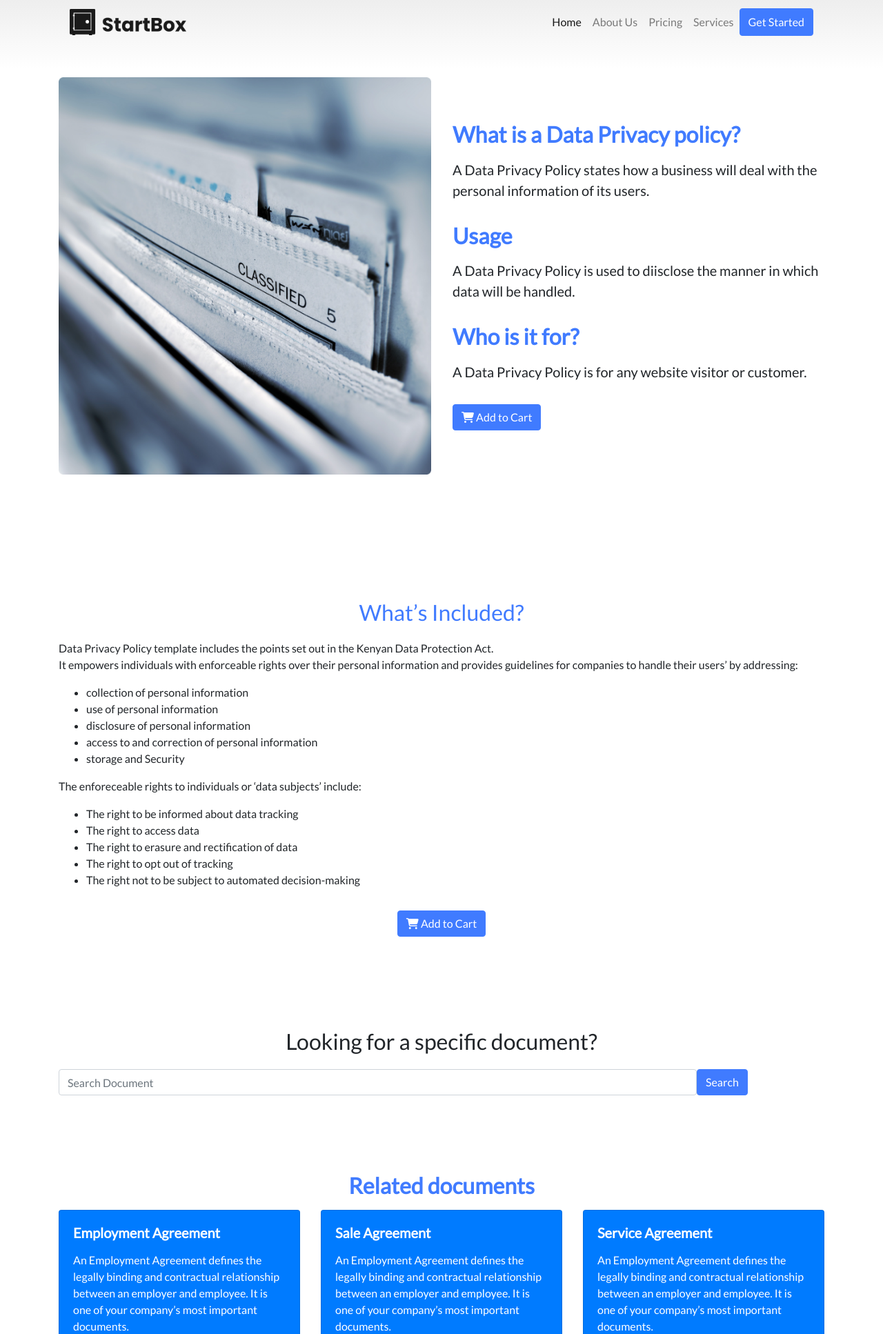
After one commit to hellen17/StartBox, a Django app: page /dataprivacy/ in a window 1280 px wide. The commit adds this page. Shown: the top 1934 px of the page at 69% size. Run offline with Django 4.2, Linux system fonts and the light colour scheme; some libraries are stand-ins or nearby versions.

Commit message:
Added data privacy template page

```diff
--- a/StartBx/StartBx/settings.py
+++ b/StartBx/StartBx/settings.py
@@ -23,7 +23,7 @@ BASE_DIR = Path(__file__).resolve().parent.parent
 SECRET_KEY = 'django-insecure-lvqz#lt2q#^m92o1=&_bpqx_ogzi0ru*jni26(f4m8+zddvo6u'
 
 # SECURITY WARNING: don't run with debug turned on in production!
-DEBUG = False
+DEBUG = True
 
 ALLOWED_HOSTS = []
 
--- a/StartBx/frontend/urls.py
+++ b/StartBx/frontend/urls.py
@@ -1,5 +1,5 @@
 from django.urls import path
-from .views import HomeView, PackageView, GetTemplateView
+from .views import HomeView, PackageView, GetTemplateView, DataPrivacyView
 
 app_name = 'frontend'
 
@@ -7,5 +7,6 @@ urlpatterns = [
     path('', HomeView.as_view(), name='home'),
     path('packages/', PackageView.as_view(), name='packages'),
     path('templates/', GetTemplateView.as_view(), name='templates'),
+    path('dataprivacy/', DataPrivacyView.as_view(), name='dataprivacy')
 
 ]
--- a/StartBx/frontend/views.py
+++ b/StartBx/frontend/views.py
@@ -11,3 +11,6 @@ class PackageView(TemplateView):
 
 class GetTemplateView(TemplateView):
     template_name = 'documents.html'
+
+class DataPrivacyView(TemplateView):
+    template_name = 'documents/dataprivacy.html'
--- /dev/null
+++ b/StartBx/templates/documents/dataprivacy.html
@@ -0,0 +1,283 @@
+{% extends "base.html" %}
+
+{% block content %}
+{% load static %}
+
+<style>
+
+    .card-services{
+        height:320px;
+    }
+    .card-services > img{
+        height:80px;
+        padding-bottom:1em;
+    }
+    .card-body> img{
+        height:50px;
+        padding-bottom:1em;
+    }
+    section{
+        padding-bottom: 4em;
+    }
+    .gazette_txt{
+        font-weight: 500;
+    }
+    .gazette {
+        border-radius: 10px;
+        border: 4px solid #C3EBEE;
+    }
+    .btn {
+        color: #fff;
+        background-color: var(--theme-color);
+        border-color: var(--theme-color);
+    }
+    .pricing > .card > .card-body{
+        min-height: 400px!important;
+    }
+    .theme-color{
+        color:  var(--theme-color);
+    }
+    .card-services > .btn{
+        color: var(--theme-color)!important;
+        background-color: #fff;
+        border-color: var(--theme-color);
+    }
+    .card-services > .btn:hover {
+        background-color: var(--theme-color)!important;
+        color: white!important;
+      }
+
+
+    @media only screen and (max-width: 968px) {
+
+        .card{
+            margin-bottom: 2em;
+        }
+        .mobilenopadding{
+            padding-top: unset!important;
+            padding-left: unset!important;
+        }
+    }
+
+</style>
+
+    <header class="container">
+    <nav class="navbar navbar-expand-lg navbar-light">
+        <a href="/"><img style="height:48px" class="navbar-brand" src="{% static 'img/Startbox logo-black.png' %}" alt="Logo"></a>
+        <button class="navbar-toggler" type="button" data-toggle="collapse" data-target="#navbarNavAltMarkup" aria-controls="navbarNavAltMarkup" aria-expanded="false" aria-label="Toggle navigation">
+          <span class="navbar-toggler-icon"></span>
+        </button>
+        <div class="collapse navbar-collapse justify-content-end" id="navbarNavAltMarkup">
+          <div class="navbar-nav">
+            <a class="nav-item nav-link active" href="/">Home <span class="sr-only">(current)</span></a>
+            <a class="nav-item nav-link" href="#">About Us</a>
+            <a class="nav-item nav-link" href="#pricing">Pricing</a>
+            <a class="nav-item nav-link" href="#">Services</a>
+            <button type="button" class="btn btn-primary">Get Started</button>
+          </div>
+        </div>
+      </nav>
+      </header>
+
+    <main>
+     <section id="hero">
+        <div class="container py-5">
+            <div class="row">
+
+                <div class="col-md-6">
+                    <img class="img-fluid" src="{% static 'img/Rectangle 448.png' %}">
+                </div>
+
+                <div class="col-md-6 m-auto px-3">
+
+                    <h2 class="display-5 mb-3 theme-color"><strong>What is a Data Privacy policy?</strong> </h2>
+                    <p class="lead pb-3">A Data Privacy Policy states how a business will deal with the personal information of its users.</p>
+                    <h2 class="display-5 mb-3 theme-color"><strong>Usage</strong> </h2>
+                    <p class="lead pb-3">A Data Privacy Policy is used to diisclose the manner in which data will be handled.</p>
+                    <h2 class="display-5 mb-3 theme-color"><strong>Who is it for?</strong> </h2>
+                    <p class="lead pb-3">A Data Privacy Policy is for  any website visitor or customer.</p>
+                    <a href="#packages"><button type="button" class="btn btn-primary"><i class="fa fa-shopping-cart" aria-hidden="true"></i>
+                        Add to Cart</button></a>
+
+                </div>
+
+            </div>
+        </div>
+     </section>
+
+<!-- Description -->
+<Section class="py-3" >
+    <div class="container my-5">
+        <p class="theme-color text-center" style="font-size: 2em;">What’s Included?</p>
+        <span>
+            <p>Data Privacy Policy template includes the points set out in the Kenyan Data Protection Act. <br>
+
+            It empowers individuals with enforceable rights over their personal information and provides guidelines for companies to handle their users’  by addressing:</p>
+            <ul>
+                <li>collection of personal information</li>
+                <li>use of personal information </li>
+                <li>disclosure of personal information</li>
+                <li>access to and correction of personal information</li>
+                <li>storage and Security</li>
+            </ul>
+            <p>The enforeceable rights to individuals or ‘data subjects’ include:</p>
+            <ul>
+                <li>The right to be informed about data tracking</li>
+                <li>The right to access data</li>
+                <li>The right to erasure and rectification of data</li>
+                <li>The right to opt out of tracking</li>
+                <li>The right not to be subject to automated decision-making</li>
+            </ul>
+            <div class="text-center pt-3">
+            <a href="#packages"><button type="button" class="btn btn-primary"><i class="fa fa-shopping-cart" aria-hidden="true"></i>
+                Add to Cart</button></a>
+            </div>
+        </span>
+
+
+
+    </div>
+</Section>
+<!-- End of Description -->
+
+<!-- Search -->
+<Section class="py-3">
+    <div class="container text-center my-5">
+        <p style="font-size: 2em;">Looking  for a specific document?</p>
+        <form class="form-inline">
+
+            <input class="form-control col-md-10 " type="search" placeholder="Search Document" aria-label="Search">
+
+            <button class="btn btn-outline-success my-2 my-sm-0" type="submit">Search</button>
+        </form>
+
+
+    </div>
+</Section>
+<!-- End of Search -->
+
+
+<!-- Templates -->
+<section id="templates" class="my-5">
+    <div class="container text-center">
+        <h2 class="mb-3 font-weight-bold" style="color: var(--theme-color);">Related documents</h2>
+        <!-- <p class="lead">We make it simple, easy and accessible for more people  to start businesses and stay compliant, all on their own.</p>  -->
+
+        <div class="row row-cols-3">
+            <div class="col-md-4">
+              <div class="card text-white text-left bg-primary mb-3">
+                <div class="card-body card-services d-flex flex-column">
+
+                  <h5 class="card-title mb-3"><strong>Employment
+                    Agreement</strong></h5>
+                  <p class="card-text">
+                    An Employment Agreement
+                    defines the legally binding and
+                    contractual relationship between
+                    an employer and employee.
+                    It is one of your company’s
+                    most important documents.</p>
+
+                  <a href="#" class="mt-auto btn btn-outline-primary">More</a>
+                </div>
+              </div>
+            </div>
+            <div class="col-md-4">
+              <div class="card text-white text-left bg-primary mb-3">
+                <div class="card-body card-services d-flex flex-column">
+
+                  <h5 class="card-title mb-3"><strong>Sale
+                    Agreement</strong></h5>
+                  <p class="card-text">
+                    An Employment Agreement
+                    defines the legally binding and
+                    contractual relationship between
+                    an employer and employee.
+                    It is one of your company’s
+                    most important documents.</p>
+
+                  <a href="#" class="mt-auto btn btn-outline-primary">More</a>
+                </div>
+              </div>
+            </div>
+            <div class="col-md-4">
+              <div class="card text-white text-left bg-primary mb-3">
+                <div class="card-body card-services d-flex flex-column">
+
+                  <h5 class="card-title mb-3"><strong>Service
+                    Agreement</strong></h5>
+                  <p class="card-text">
+                    An Employment Agreement
+                    defines the legally binding and
+                    contractual relationship between
+                    an employer and employee.
+                    It is one of your company’s
+                    most important documents.</p>
+
+                  <a href="#" class="mt-auto btn btn-outline-primary">More</a>
+                </div>
+              </div>
+            </div>
+            <div class="col-md-4">
+              <div class="card text-white text-left bg-primary mb-3">
+                <div class="card-body card-services d-flex flex-column">
+
+                  <h5 class="card-title mb-3"><strong>Non-Disclosure
+                    Agreement</strong></h5>
+                  <p class="card-text">
+                    An Employment Agreement
+                    defines the legally binding and
+                    contractual relationship between
+                    an employer and employee.
+                    It is one of your company’s
+                    most important documents.</p>
+
+                  <a href="#" class="mt-auto btn btn-outline-primary">More</a>
+                </div>
+              </div>
+            </div>
+            <div class="col-md-4">
+              <div class="card text-white text-left bg-primary mb-3">
+                <div class="card-body card-services d-flex flex-column">
+
+                  <h5 class="card-title mb-3"><strong>Data Privacy
+                    Agreement</strong></h5>
+                  <p class="card-text">
+                    An Employment Agreement
+                    defines the legally binding and
+                    contractual relationship between
+                    an employer and employee.
+                    It is one of your company’s
+                    most important documents.</p>
+
+                  <a href="#" class="mt-auto btn btn-outline-primary">More</a>
+                </div>
+              </div>
+            </div>
+            <div class="col-md-4">
+              <div class="card text-white text-left bg-primary mb-3">
+                <div class="card-body card-services d-flex flex-column">
+
+                  <h5 class="card-title mb-3"><strong>Shareholders
+                    Agreement</strong></h5>
+                  <p class="card-text">
+                    An Employment Agreement
+                    defines the legally binding and
+                    contractual relationship between
+                    an employer and employee.
+                    It is one of your company’s
+                    most important documents.</p>
+
+                  <a href="#" class="mt-auto btn btn-outline-primary">More</a>
+                </div>
+              </div>
+            </div>
+        </div>
+    </div>
+</section>
+
+<!-- End of Templates -->
+
+</main>
+
+{% endblock content %}
--- a/StartBx/templates/home.html
+++ b/StartBx/templates/home.html
@@ -102,7 +102,7 @@
 <!--  End of How it works -->
 
 <!-- How it Works -->
-<section style="background: rgba(7, 53, 191, 0.08);" id="problem">
+<section style="background: rgba(7, 53, 191, 0.08);" id="howitworks">
     <div class="container-fluid pt-5" >
 
         <div class="row">
```
Also changed, not shown: StartBx/templates/documents.html (+5 -5 lines), StartBx/templates/packages.html (+4 -3 lines), StartBx/static/img/Business icon.png (added), StartBx/static/img/Rectangle 448.png (added), StartBx/static/img/arrow-growth.png (added), StartBx/static/img/laptop.png (added).
